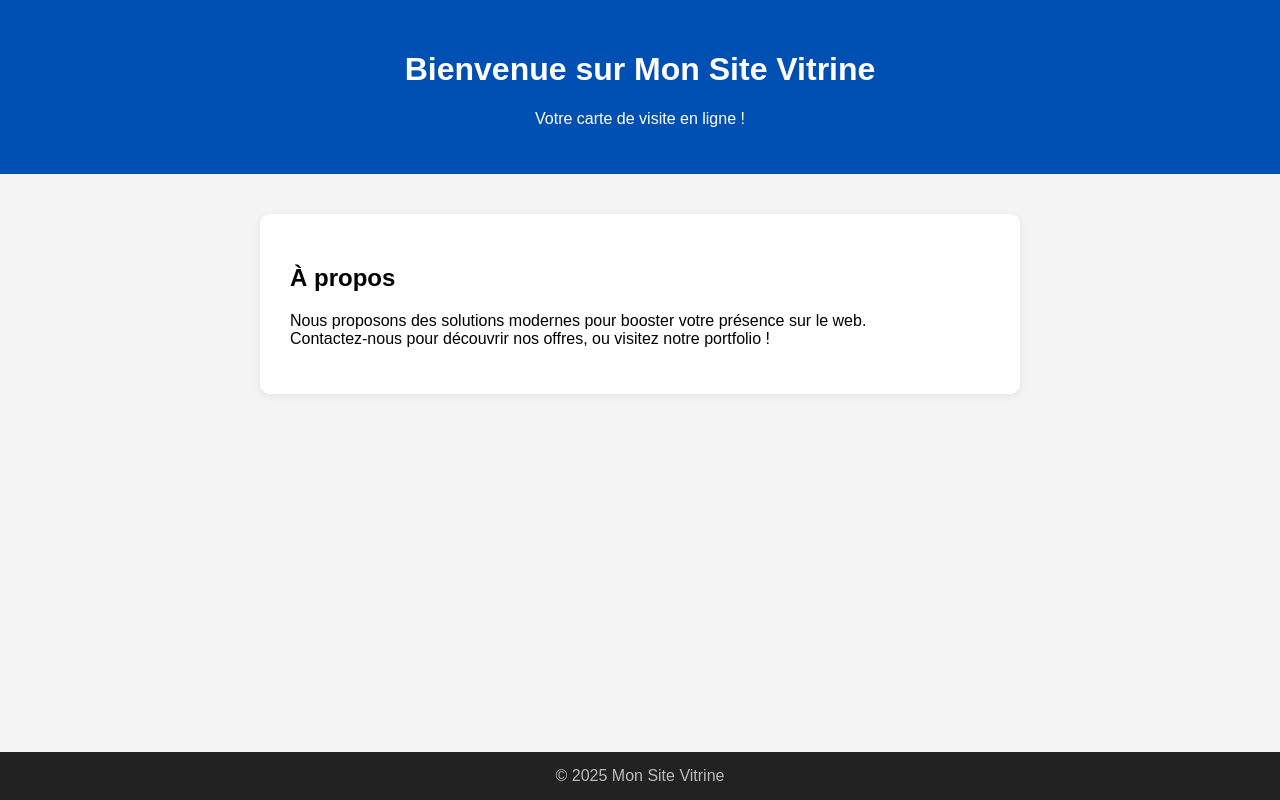
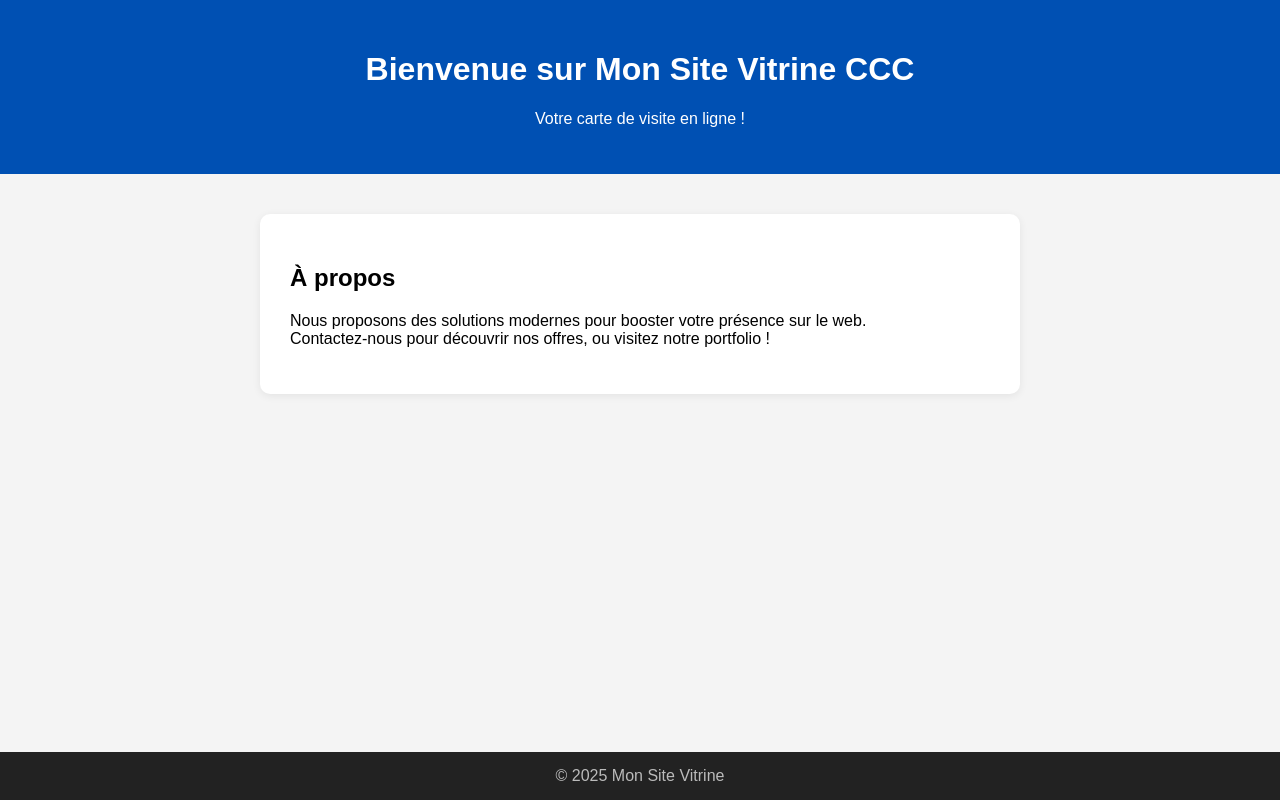
Before and after one commit to cyeraur/aws1, a plain HTML site: page index.html in a window 1280 px wide. Drawn offline with Linux system fonts and the light colour scheme.

Commit message:
Update header title in index.html

```diff
--- a/index.html
+++ b/index.html
@@ -13,7 +13,7 @@
 </head>
 <body>
   <header>
-    <h1>Bienvenue sur Mon Site Vitrine</h1>
+    <h1>Bienvenue sur Mon Site Vitrine CCC </h1>
     <p>Votre carte de visite en ligne !</p>
   </header>
 
```
